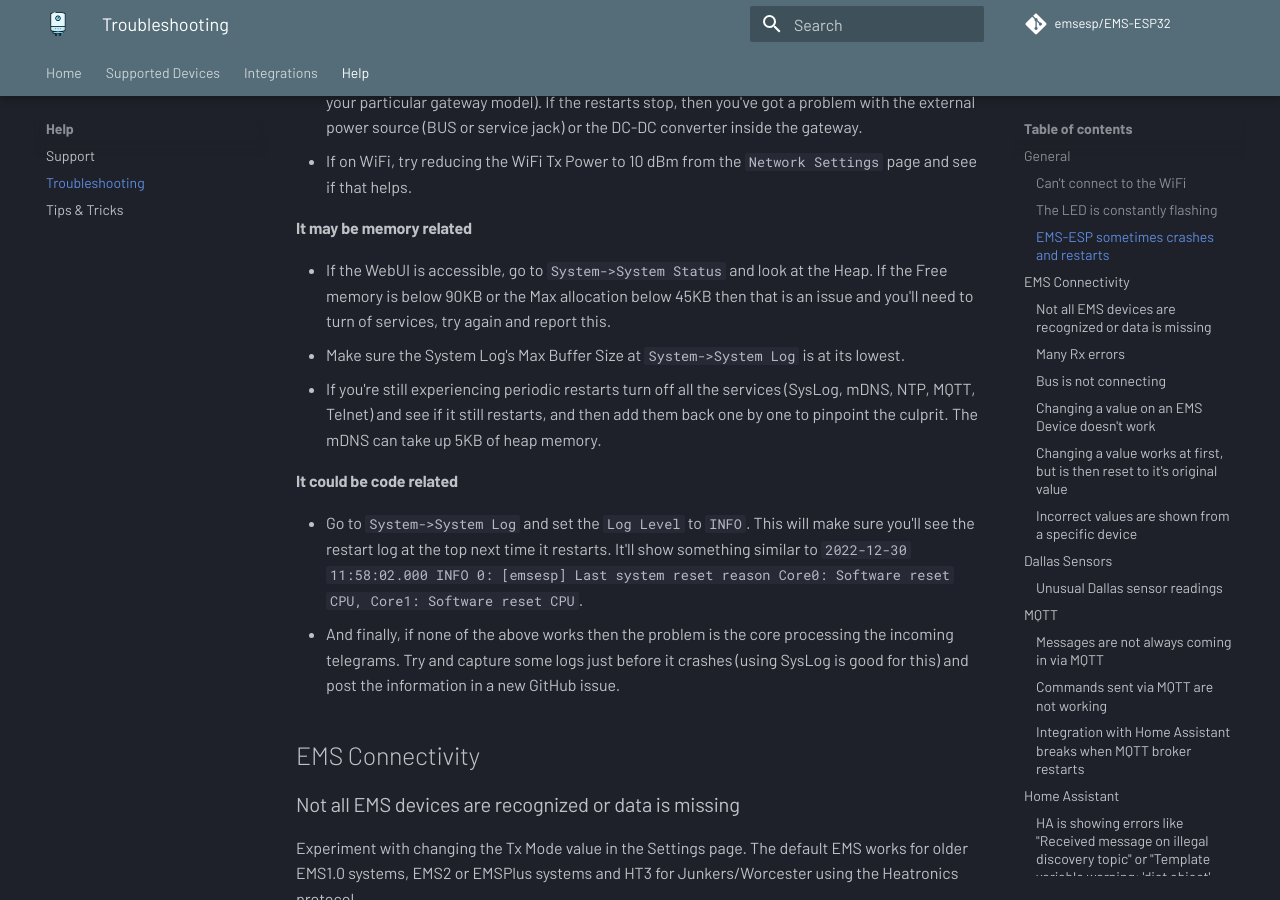
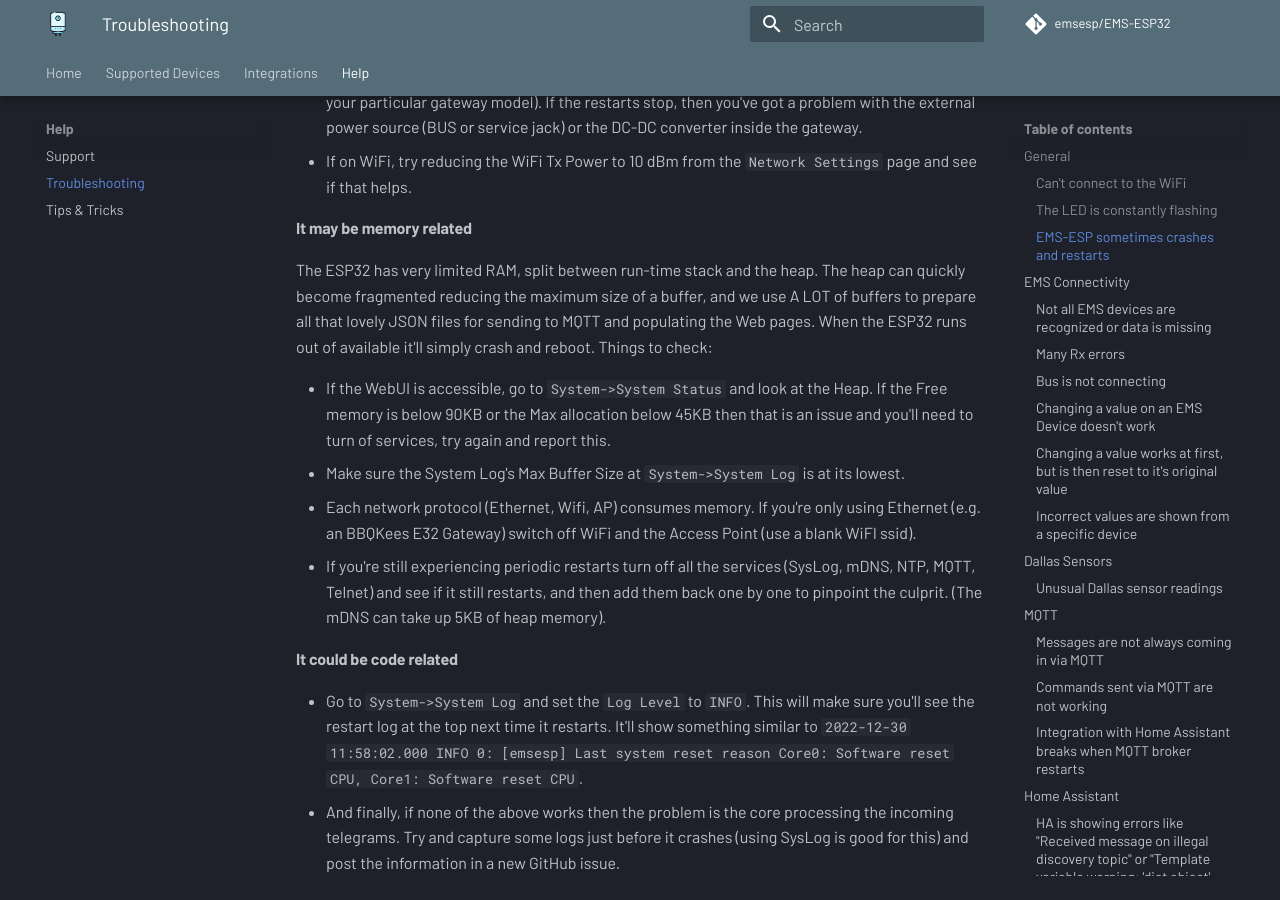
Before and after one commit to emsesp/docs, an MkDocs documentation site: the page built from docs/Troubleshooting.md, in a window 1280 px wide and 900 px high, scrolled down 1008 px. Built offline with MkDocs 1.6.1 and Material for MkDocs 9.7.7, drawn with Linux system fonts in a browser that asks for light colours; comment, search, counter and statistics services are not loaded.

Commit message:
add note about memory

```diff
--- a/docs/Troubleshooting.md
+++ b/docs/Troubleshooting.md
@@ -28,9 +28,12 @@ Things to check:
 
 #### It may be memory related
 
+The ESP32 has very limited RAM, split between run-time stack and the heap. The heap can quickly become fragmented reducing the maximum size of a buffer, and we use A LOT of buffers to prepare all that lovely JSON files for sending to MQTT and populating the Web pages. When the ESP32 runs out of available it'll simply crash and reboot. Things to check:
+
 - If the WebUI is accessible, go to `System->System Status` and look at the Heap. If the Free memory is below 90KB or the Max allocation below 45KB then that is an issue and you'll need to turn of services, try again and report this.
 - Make sure the System Log's Max Buffer Size at `System->System Log` is at its lowest.
-- If you're still experiencing periodic restarts turn off all the services (SysLog, mDNS, NTP, MQTT, Telnet) and see if it still restarts, and then add them back one by one to pinpoint the culprit. The mDNS can take up 5KB of heap memory.
+- Each network protocol (Ethernet, Wifi, AP) consumes memory. If you're only using Ethernet (e.g. an BBQKees E32 Gateway) switch off WiFi and the Access Point (use a blank WiFI ssid).
+- If you're still experiencing periodic restarts turn off all the services (SysLog, mDNS, NTP, MQTT, Telnet) and see if it still restarts, and then add them back one by one to pinpoint the culprit. (The mDNS can take up 5KB of heap memory).
 
 #### It could be code related
 
```
